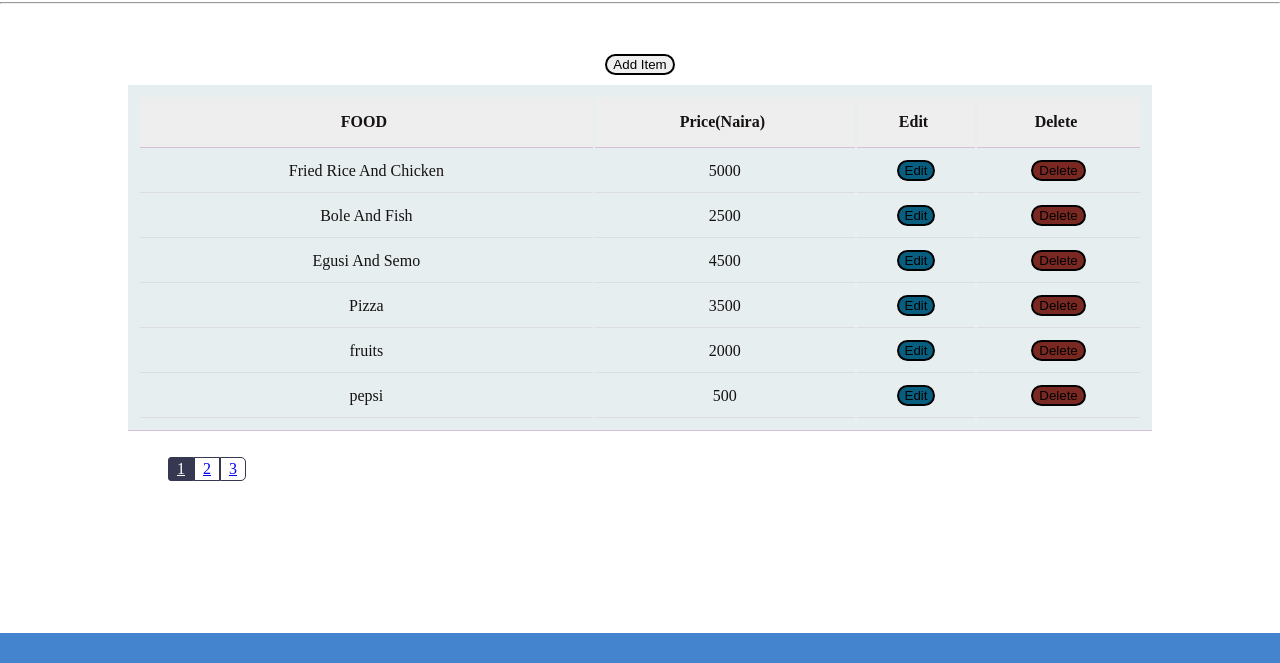
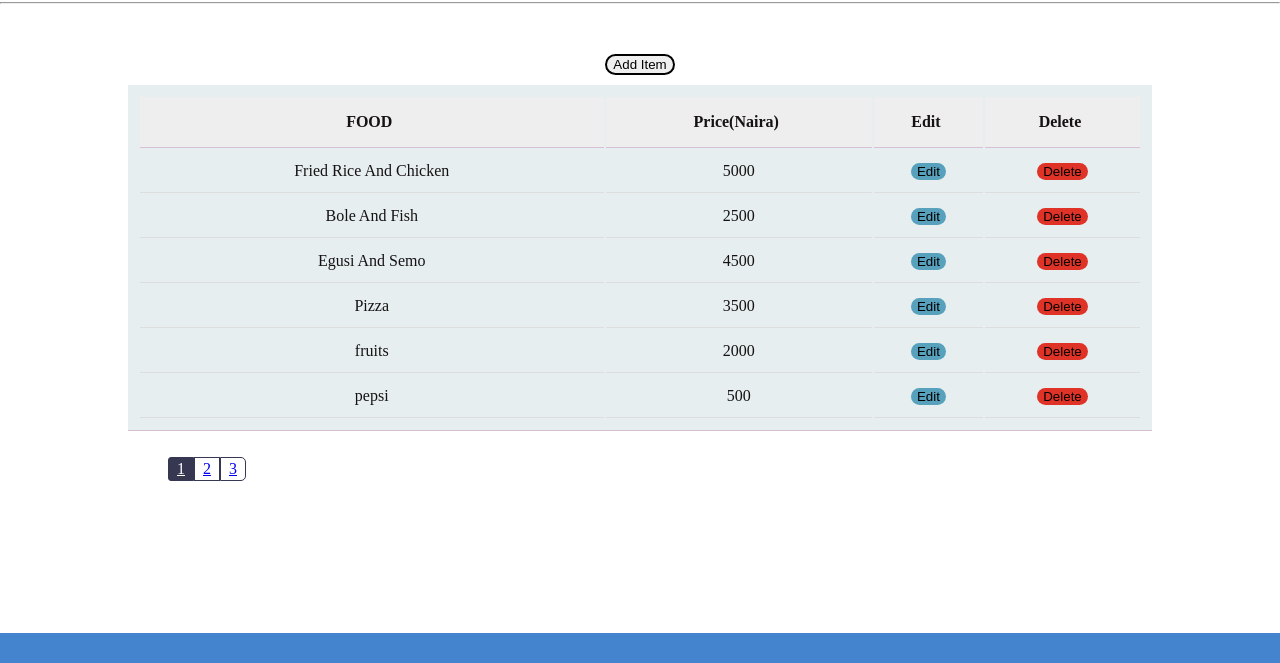
Before and after one commit to chibytez/Fast-Food-Fast, a website: page UI/adminMenu.html in a window 1280 px wide. Shown: the part 137-800 px from the top of the page. Drawn offline with Linux system fonts and the light colour scheme.

Commit message:
modying the Admin Menu
ft-adminEdit-160537677

```diff
--- a/UI/css/adminMenu.css
+++ b/UI/css/adminMenu.css
@@ -80,13 +80,13 @@ table{
        background-color: rgb(35, 70, 122);
    }
    .delete{
-       background-color: rgb(121, 40, 34);
-       border: 2px solid black;
+       background-color: rgb(224, 51, 39);
+       border: 2px;
        border-radius: 50px;
    }
    .edit{
-       background-color: rgb(7, 94, 126);
-       border: 2px solid black;
+       background-color: rgb(87, 161, 189);
+       border: 2px ;
        border-radius: 50px;
    }
    .pagination li {
```
